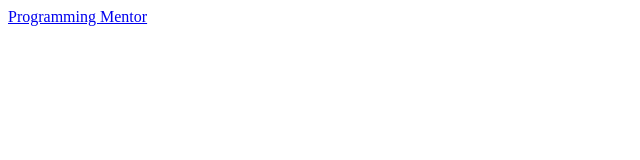
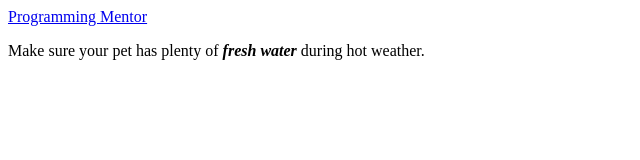
Before and after one commit to koldovsky/lvc233-02-html-01, a plain HTML site: page index.html in a window 1280 px wide. Shown: the whole page, without its empty margins (0-640 px from the left). Drawn offline with Linux system fonts and the light colour scheme.

Commit message:
Added paragraph

```diff
--- a/index.html
+++ b/index.html
@@ -6,5 +6,6 @@
 </head>
 <body>
     <a href="http://programmingmentor.com">Programming Mentor</a>
+    <p>Make sure your pet has plenty of <i><b>fresh water</b></i> during hot weather.</p>
 </body>
 </html>
```
